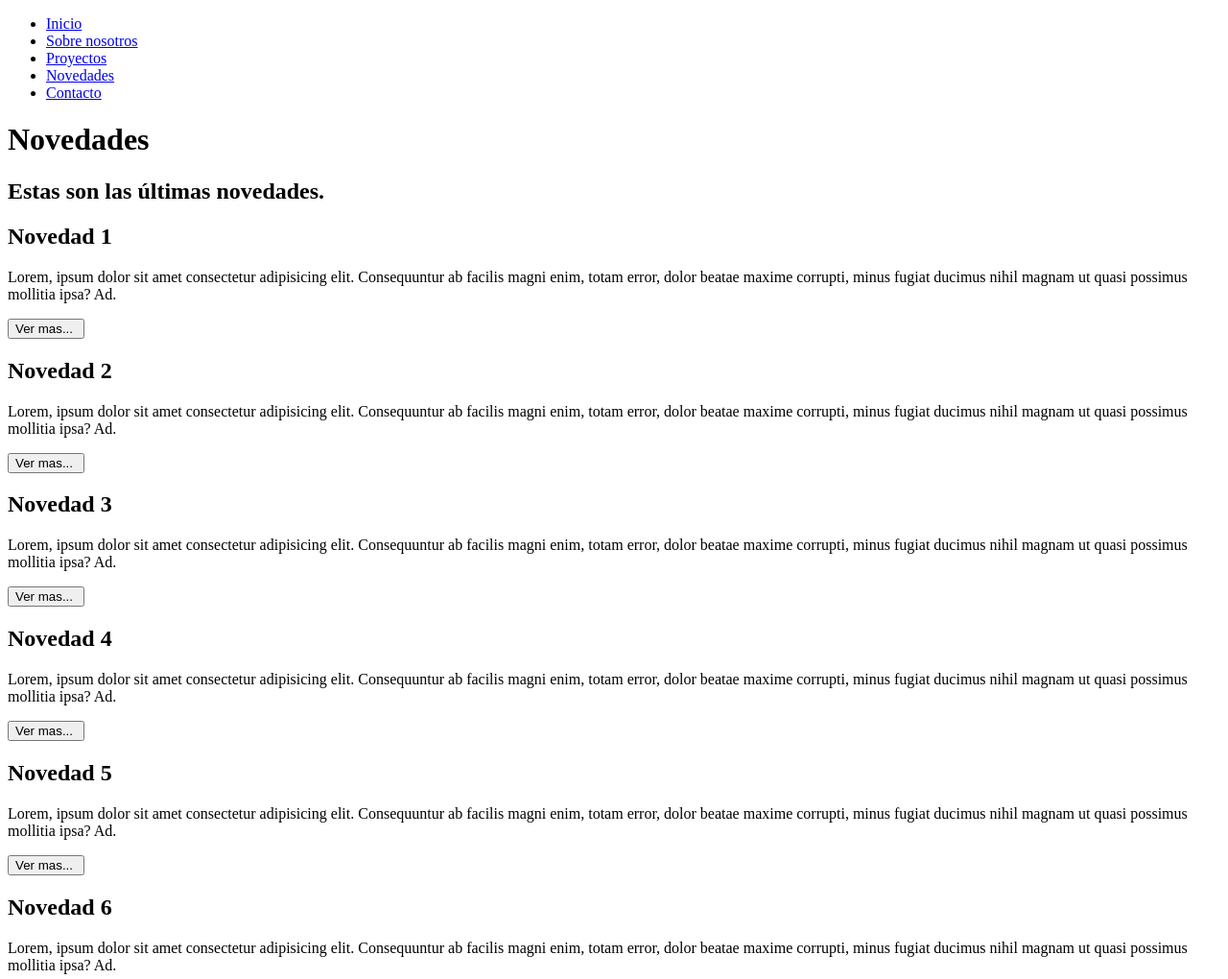
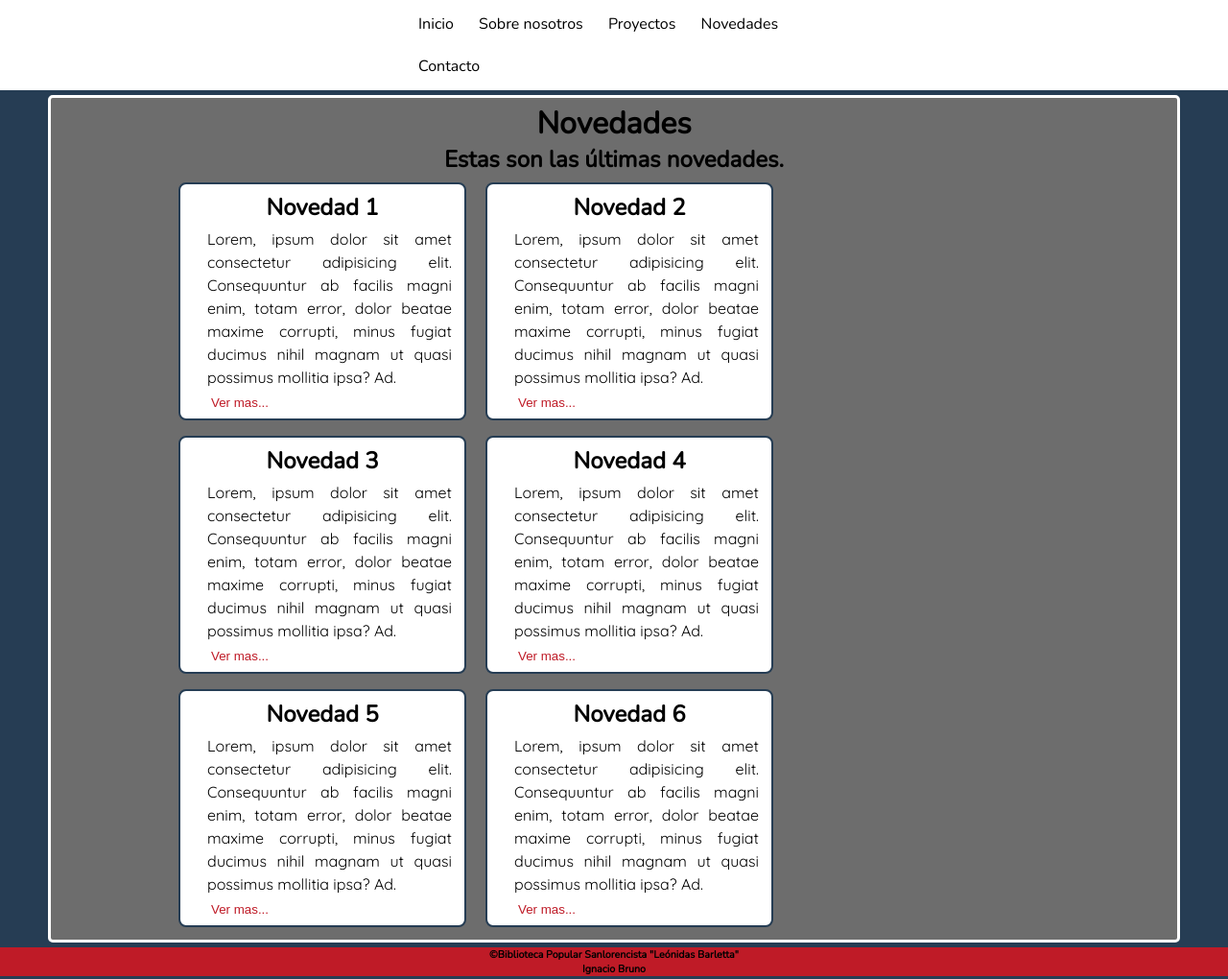
Before and after one commit to i-bruno/bibliotecacasla, a plain HTML site: page hmtl/novedades.html in a window 1280 px wide. Shown: the top 1020 px of the page at 96% size. Drawn offline with nearby package versions, Linux system fonts and the light colour scheme; the site is published under a folder, as on GitHub Pages, so addresses that start at the root find nothing.

Commit message:
Se corrigieron directorios

```diff
--- a/hmtl/novedades.html
+++ b/hmtl/novedades.html
@@ -4,7 +4,7 @@
     <meta charset="UTF-8">
     <meta http-equiv="X-UA-Compatible" content="IE=edge">
     <meta name="viewport" content="width=device-width, initial-scale=1.0">
-    <link rel="stylesheet" href="/CSS/style.css">
+    <link rel="stylesheet" href="../CSS/style.css">
     <link rel="shortcut icon" href="../img/favicon.ico">
     <link rel="preconnect" href="https://fonts.googleapis.com">
     <link rel="preconnect" href="https://fonts.gstatic.com" crossorigin>
@@ -15,11 +15,11 @@
     <header>
         <nav>
             <ul>
-                <li><a href="/index.html">Inicio</a></li>
-                <li><a href="/hmtl/sobre.html">Sobre nosotros</a></li>
-                <li><a href="/hmtl/proyectos.html">Proyectos</a></li>
-                <li><a href="/hmtl/novedades.html">Novedades</a></li>
-                <li><a href="/hmtl/contacto.html">Contacto</a></li>
+                <li><a href="../index.html">Inicio</a></li>
+                <li><a href="../hmtl/sobre.html">Sobre nosotros</a></li>
+                <li><a href="../hmtl/proyectos.html">Proyectos</a></li>
+                <li><a href="../hmtl/novedades.html">Novedades</a></li>
+                <li><a href="../hmtl/contacto.html">Contacto</a></li>
             </ul>
         </nav>
     </header>
```
Also changed, not shown: hmtl/proyectos.html (+6 -6 lines), hmtl/sobre.html (+5 -5 lines), index.html (+1 -1 lines).
